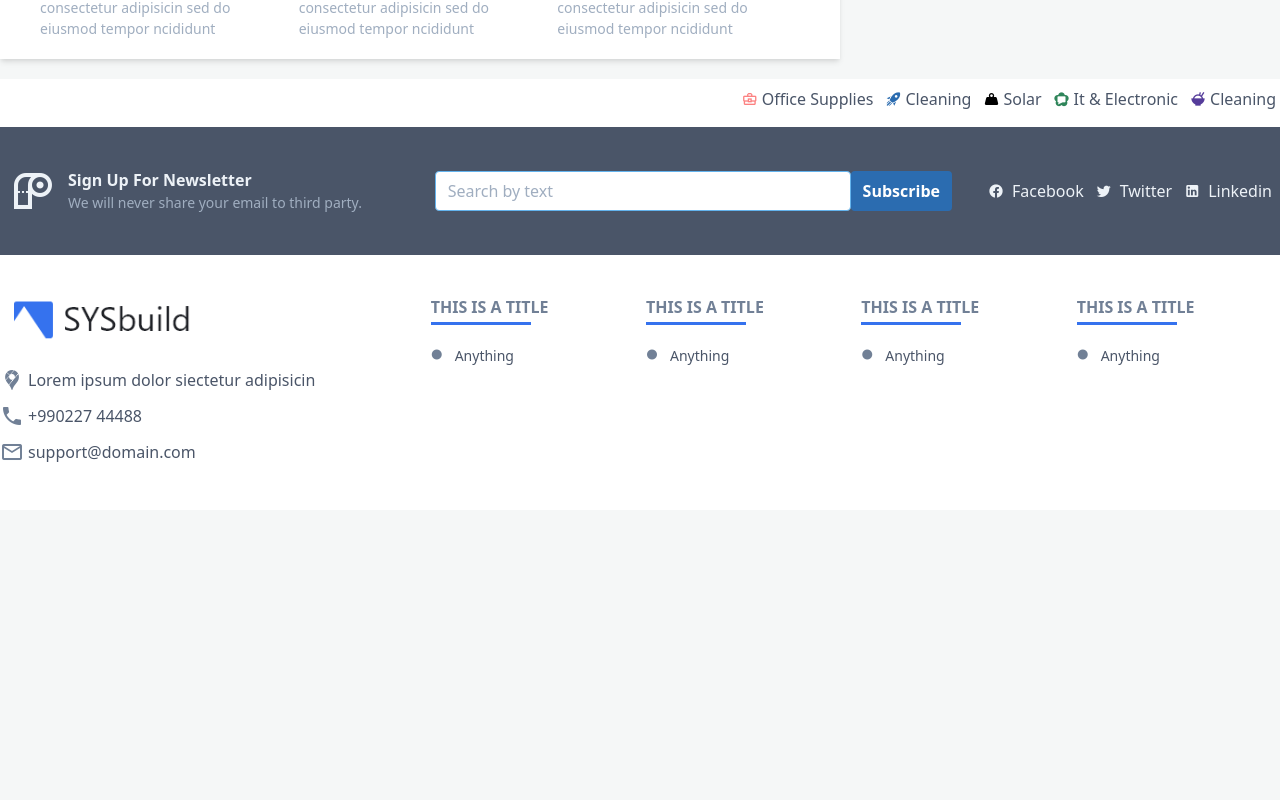
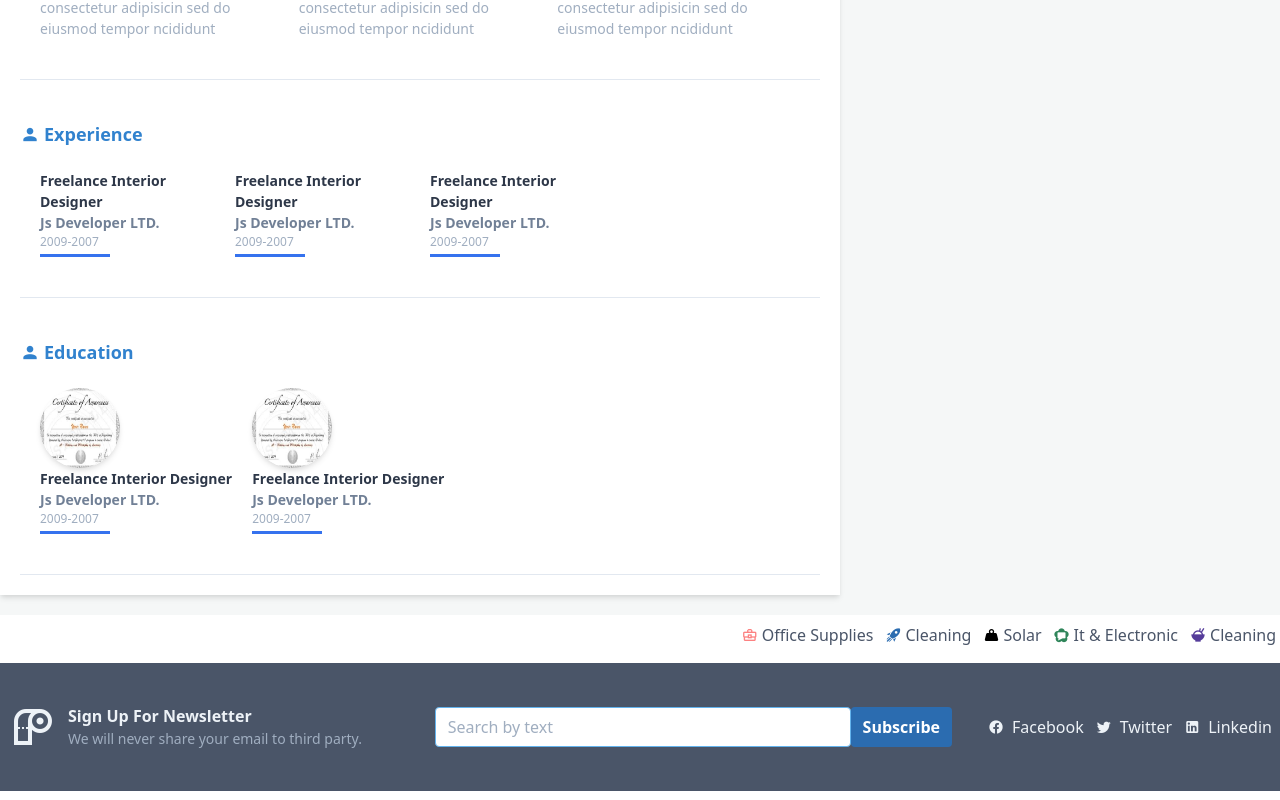
Before and after one commit to allImran/vue-tail-shop, a Vue app: page /profile in a window 1280 px wide. Shown: the part 1100-1900 px from the top of the page. Before the commit the page ends 1610 px from the top, so only its background shows below. Built offline with nearby package versions, Linux system fonts and the light colour scheme.

Commit message:
education and experience system

```diff
--- a/src/components/atom/BorderedTitle.vue
+++ b/src/components/atom/BorderedTitle.vue
@@ -19,7 +19,7 @@
 	.borderedTitle::after{
 		height: 3px;
 		display: block;
-		width: 100px;
+		width: 70px;
 		background: #3572ee;
 		border-right: 1px white;
 		margin-top: 3px;
--- a/src/components/atom/Card.vue
+++ b/src/components/atom/Card.vue
@@ -1,7 +1,7 @@
 <template>
 	<div class="flex flex-col">
 		<div :class="`p-1 ${border}`">
-			<img class="card-image w-32" :src="image" alt="">
+			<img :class="`card-image ${imgStyle}`" :src="image" alt="">
 		</div>
 		<router-link to="#">
 			<p :class="`${titleStyle}`">{{ title }}</p>
@@ -24,6 +24,9 @@
 			image: {
 				default: '/images/certificate.png'
 			},
+			imgStyle: {
+				default: 'w-32'
+			},
 			title: {
 				default: 'Defaule title'
 			},
--- a/src/components/atom/RoundImage.vue
+++ b/src/components/atom/RoundImage.vue
@@ -11,11 +11,11 @@
 		name: 'RoundImage',
 		props: {
 			image: {
-				tupe:String,
+				type:String,
 				default: '/images/square.jpg'
 			},
 			heightWeight: {
-				tupe:String,
+				type:String,
 				default: 'w-32 h-32'
 			}
 		}
--- /dev/null
+++ b/src/components/molecule/profile/Bordered.vue
@@ -0,0 +1,41 @@
+<template>
+	<div>
+    <p class="font-semibold text-sm text-gray-800 capitalize">freelance interior designer</p>
+    <p class="font-semibold text-sm text-gray-600 capitalize">Js Developer LTD.</p>
+    <BorderedTitle
+      title="2009-2007"
+      titleStyle="text-xs text-gray-500"
+    />
+  </div>
+</template>
+
+<script>
+  import BorderedTitle from '@/components/atom/BorderedTitle'
+  export default {
+    name: 'Bordered',
+    components:{
+      BorderedTitle
+    },
+    props:{
+
+    },
+    data(){
+      return{
+
+      }
+    },
+    computed:{
+
+    },
+    watch:{
+
+    },
+    methods:{
+
+    }
+  }
+</script>
+
+<style>
+
+</style>
--- a/src/components/molecule/profile/Certificate.vue
+++ b/src/components/molecule/profile/Certificate.vue
@@ -1,12 +1,12 @@
 <template>
-    <div class="px-5 pb-5 mt-5">
+    <div class="px-5 pb-5 mt-5 ">
         <TextWithIcon
             text="Certification"
             textStyle="capitalize text-lg text-blue-600 font-semibold"
             icon="mdi mdi-account"
             iconStyle=" text-xl text-blue-600"
         />
-        <div class="grid grid-cols-3 gap-4 px-5">
+        <div class="grid grid-cols-3 gap-4 px-5 border-b pb-10">
             <Card
                 v-for="(n, i) in 3"
                 :key="i"
--- a/src/components/molecule/profile/DetailAndSidebar.vue
+++ b/src/components/molecule/profile/DetailAndSidebar.vue
@@ -5,8 +5,12 @@
                 <TopBar
                     tabMargin="ml-5 uppercase font-semibold"
                 />
+
                 <About />
                 <Certificate />
+                <Experience />
+                <Education />
+
             </div>
             <div class="">
                 <Sidebar />
@@ -20,6 +24,8 @@
     import TopBar from '@/components/molecule/navigation/TopBar'
     import About from '@/components/molecule/profile/About'
     import Certificate from '@/components/molecule/profile/Certificate'
+    import Experience from '@/components/molecule/profile/Experience'
+    import Education from '@/components/molecule/profile/Education'
     import Sidebar from '@/components/molecule/profile/Sidebar'
   export default {
     name: '',
@@ -27,7 +33,9 @@
         TopBar,
         About,
         Sidebar,
-        Certificate
+        Certificate,
+        Experience,
+        Education
     },
     props:{
 
--- /dev/null
+++ b/src/components/molecule/profile/Education.vue
@@ -0,0 +1,56 @@
+<template>
+    <div class="px-5 pb-5 mt-5 ">
+        <TextWithIcon
+            text="Education"
+            textStyle="capitalize text-lg text-blue-600 font-semibold"
+            icon="mdi mdi-account"
+            iconStyle=" text-xl text-blue-600"
+        />
+        <div class="px-5 mt-5 pb-10 border-b">
+            <div class="flex">
+                <div
+                    v-for="(n, i) in 2"
+                    :key="i"
+                    class="mr-5"
+                >
+                    <RoundedImage
+                        image="/images/certificate.jpg"
+                        heightWeight="w-20 h-20"
+                    />
+                    <Bordered />
+                </div>
+            </div>
+        </div>
+    </div>
+</template>
+
+<script>
+    import TextWithIcon from '@/components/atom/TextWithIcon'
+    import Bordered from '@/components/molecule/profile/Bordered'
+    import RoundedImage from '@/components/atom/RoundImage'
+  export default {
+    name: 'Experience',
+    components:{
+        TextWithIcon,
+        Bordered,
+        RoundedImage
+    },
+    props:{
+
+    },
+    data(){
+      return{
+
+      }
+    },
+    computed:{
+
+    },
+    watch:{
+
+    },
+    methods:{
+
+    }
+  }
+</script>
--- /dev/null
+++ b/src/components/molecule/profile/Experience.vue
@@ -0,0 +1,47 @@
+<template>
+    <div class="px-5 pb-5 mt-5 ">
+        <TextWithIcon
+            text="Experience"
+            textStyle="capitalize text-lg text-blue-600 font-semibold"
+            icon="mdi mdi-account"
+            iconStyle=" text-xl text-blue-600"
+        />
+        <div class="px-5 mt-5 border-b pb-10">
+            <div class="grid grid-cols-4 gap-5">
+                <Bordered
+                    v-for="(n, i) in 3"
+                    :key="i"
+                />
+            </div>
+        </div>
+    </div>
+</template>
+
+<script>
+    import TextWithIcon from '@/components/atom/TextWithIcon'
+    import Bordered from '@/components/molecule/profile/Bordered'
+  export default {
+    name: 'Experience',
+    components:{
+        TextWithIcon,
+        Bordered
+    },
+    props:{
+
+    },
+    data(){
+      return{
+
+      }
+    },
+    computed:{
+
+    },
+    watch:{
+
+    },
+    methods:{
+
+    }
+  }
+</script>
```
Also changed, not shown: public/images/certificate.jpg (added).
